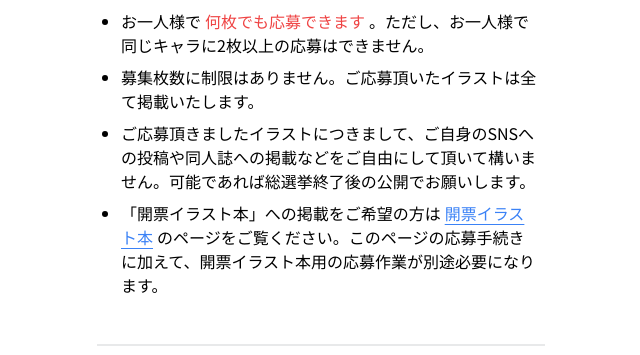
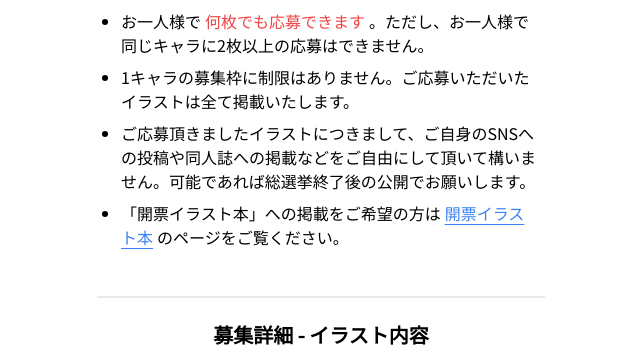
Before and after one commit to true-runes/suikoden-election-2022-frontend, a Next.js app: page /events-in-event/illustrations-with-results in a window 1280 px wide. Shown: the part 751-1106 px from the top of the page, without its empty margins (319-959 px from the left). Built offline with nearby package versions, Linux system fonts and the light colour scheme; no server answers; a web font is replaced by a local one.

Commit message:
feat: 🎸 「開票イラスト本」掲載希望説明を推敲

```diff
--- a/pages/events-in-event/illustrations-with-results.tsx
+++ b/pages/events-in-event/illustrations-with-results.tsx
@@ -91,7 +91,7 @@ const IllustrationsWithResults: NextPage = () => {
                     。ただし、お一人様で同じキャラに2枚以上の応募はできません。
                   </li>
                   <li className="pb-2">
-                    募集枚数に制限はありません。ご応募頂いたイラストは全て掲載いたします。
+                    1キャラの募集枠に制限はありません。ご応募いただいたイラストは全て掲載いたします。
                   </li>
                   <li className="pb-2">
                     ご応募頂きましたイラストにつきまして、ご自身のSNSへの投稿や同人誌への掲載などをご自由にして頂いて構いません。可能であれば総選挙終了後の公開でお願いします。
@@ -105,7 +105,7 @@ const IllustrationsWithResults: NextPage = () => {
                           : 'Voting illustrations book'}
                       </a>
                     </Link>
-                    のページをご覧ください。このページの応募手続きに加えて、開票イラスト本用の応募作業が別途必要になります。
+                    のページをご覧ください。
                   </li>
                 </ul>
               </div>
```
